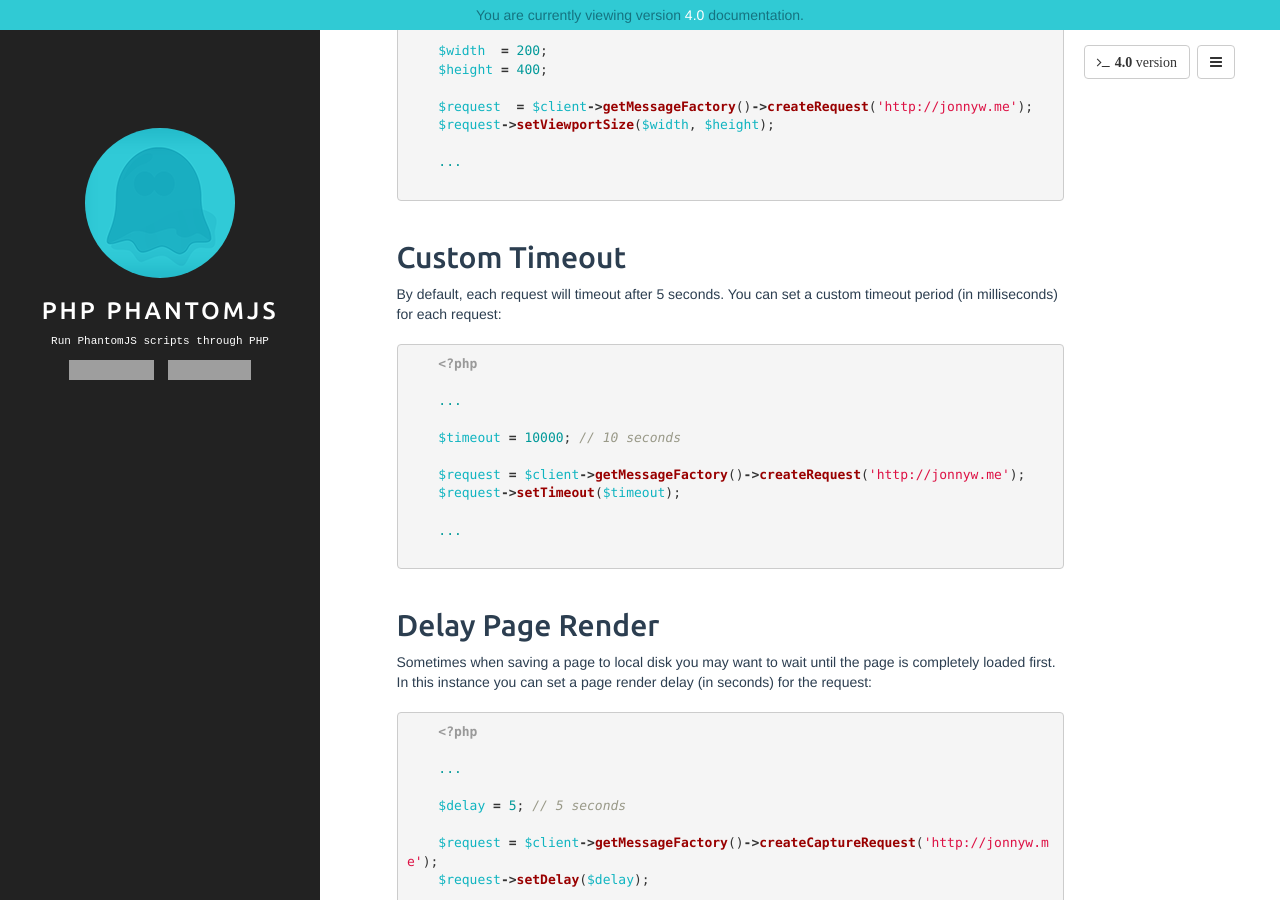
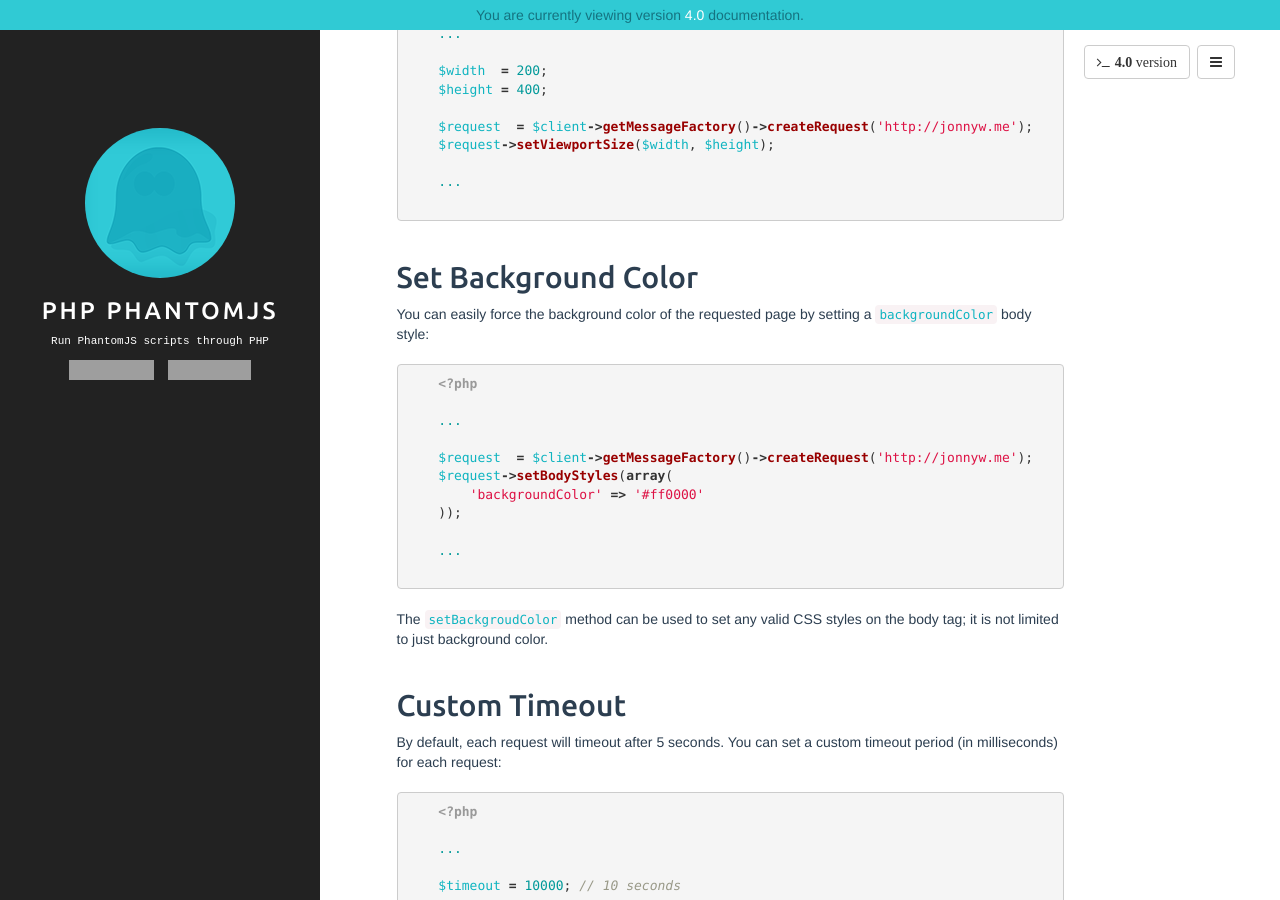
Before and after one commit to jonnnnyw/php-phantomjs, a Jekyll site: the page built from _version_4/3-usage.md, in a window 1280 px wide and 900 px high, scrolled down 5960 px. Built offline with Jekyll 4.4.1, drawn with Linux system fonts in a browser that asks for light colours; grey boxes are pictures that could not be loaded.

Commit message:
Body styles can now be used to set backgroud color on requested page

```diff
--- a/_version_4/3-usage.md
+++ b/_version_4/3-usage.md
@@ -17,6 +17,7 @@ This page contains some common examples of how to use the PHP PhantomJS library.
 * [Screen Captures](#screen-captures)
 * [Output To PDF](#output-to-pdf)
 * [Set Viewport Size](#set-viewport-size)
+* [Set Background Color](#set-background-color)
 * [Custom Timeout](#custom-timeout)
 * [Delay Page Render](#delay-page-render)
 * [PhantomJS Options](#phantomjs-options)
@@ -313,6 +314,28 @@ You can easily set the viewport size for a request:
 
 {% endhighlight %}
 
+Set Background Color
+--------------------
+
+You can easily force the background color of the requested page by setting  a `backgroundColor` body style:
+
+{% highlight php %}
+
+    <?php
+
+    ...
+
+    $request  = $client->getMessageFactory()->createRequest('http://jonnyw.me');
+    $request->setBodyStyles(array(
+        'backgroundColor' => '#ff0000'
+    ));
+
+    ...
+
+{% endhighlight %}
+
+The `setBackgroudColor` method can be used to set any valid CSS styles on the body tag; it is not limited to just background color.
+
 Custom Timeout
 --------------
 
```
Also changed, not shown: _version_4/4-custom-scripts.md (+12 -11 lines).
